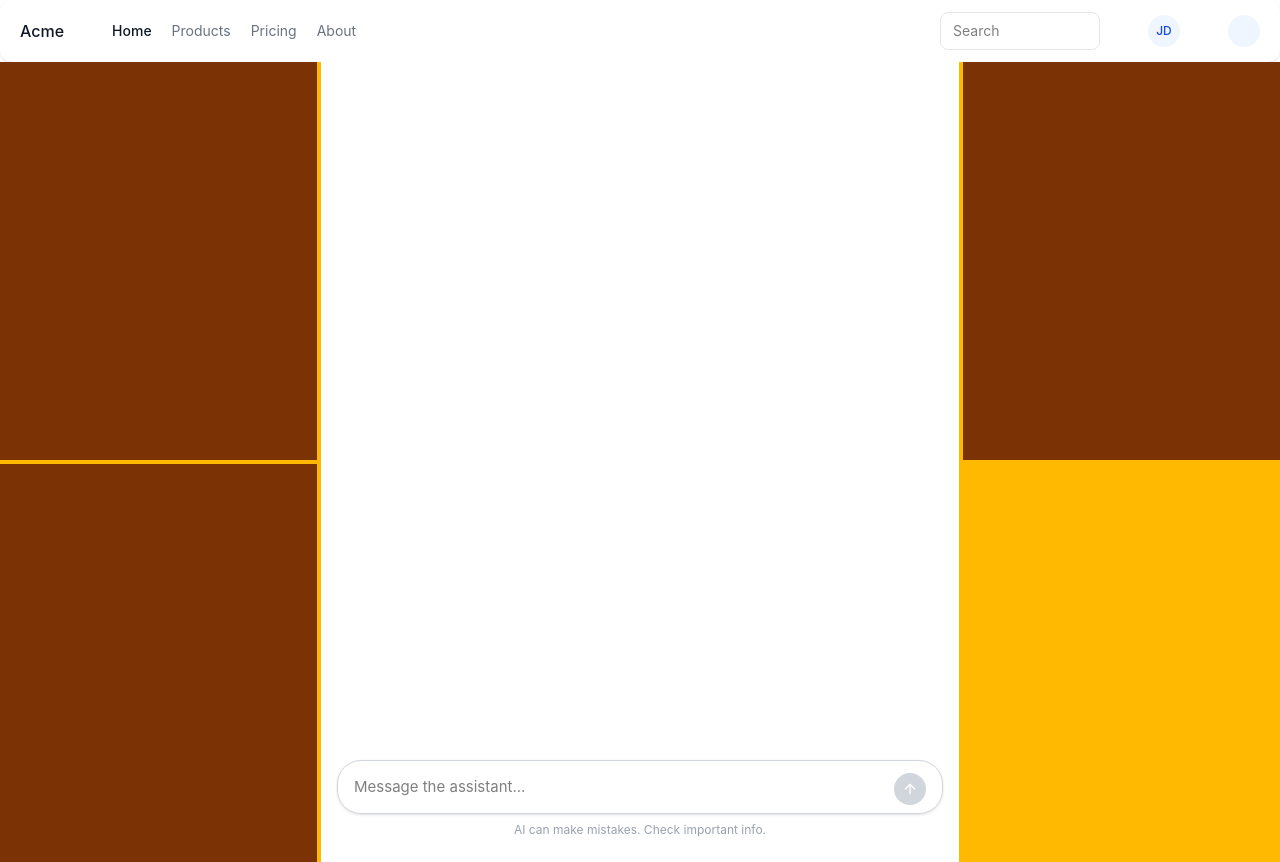
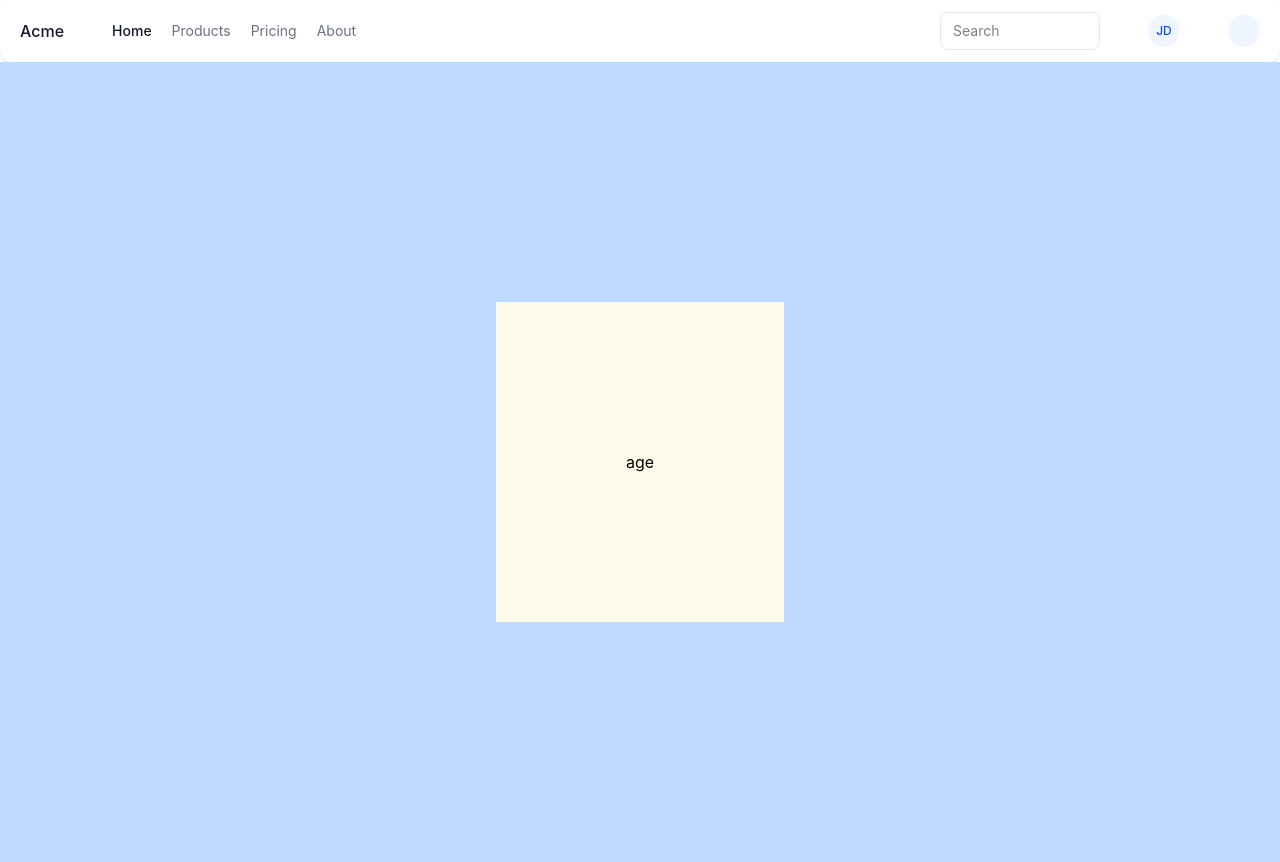
Before and after one commit to tiwarinirjal0-sketch/learnmate, a React (Vite) app in the folder study-assistant-frontend/: page /quiz in a window 1280 px wide. Built offline with nearby package versions, Linux system fonts and the light colour scheme.

Commit message:
add react-router-dom and flascard feature basic ui

```diff
--- a/package.json
+++ b/package.json
@@ -1,6 +1,5 @@
 {
   "dependencies": {
-    "lucide-react": "^1.23.0",
-    "react-router-dom": "^7.18.1"
+    "lucide-react": "^1.23.0"
   }
 }
--- a/study-assistant-frontend/src/App.jsx
+++ b/study-assistant-frontend/src/App.jsx
@@ -1,13 +1,12 @@
-
+import { BrowserRouter } from "react-router-dom";
 import Nav from "./components/common/Navbar";
 import AppRoutes from "./routes/AppRoutes";
-import Home from "./pages/Homepage";
 
-export default function App(){
-  return(
-    <>
+export default function App() {
+  return (
+    <BrowserRouter>
       <Nav />
-       <Home />
-    </>
-  )
+      <AppRoutes />
+    </BrowserRouter>
+  );
 }
--- /dev/null
+++ b/study-assistant-frontend/src/features/quizzes/components/Cards.jsx
@@ -0,0 +1,25 @@
+import { useState } from "react"
+
+
+
+
+export default function QuizCards(){
+    const quizzes = [
+        {qn:"what is your name", ans:"my name is nirjal"},
+        {qn:"age", ans:50}
+    ]
+    const [flip, setFlip] = useState(false)
+    return(
+        <div className="relative h-80 w-72 bg-amber-50 flex items-center justify-center">
+           {quizzes.map(item=>(
+            <div
+            onClick={()=>setFlip(prev=>!prev)}
+            className="absolute h-full w-full bg-amber-50 flex items-center justify-center">
+             {flip?item.ans:item.qn}
+            </div>
+
+
+           ))}
+        </div>
+    )
+}
--- a/study-assistant-frontend/src/features/quizzes/pages/Quiz.jsx
+++ b/study-assistant-frontend/src/features/quizzes/pages/Quiz.jsx
@@ -0,0 +1,10 @@
+import QuizCards from "../components/Cards";
+
+
+export default function Quiz(){
+    return (
+        <div className="min-h-screen min-w-screen items-center bg-blue-200 flex justify-center ">
+            <QuizCards />
+        </div>
+    )
+}
--- a/study-assistant-frontend/src/pages/Homepage.jsx
+++ b/study-assistant-frontend/src/pages/Homepage.jsx
@@ -1,10 +1,17 @@
 import ChatBox from "../features/chat/pages/Chatbox";
+import { Navigate,useNavigate } from "react-router-dom";
 
 export default function Home(){
+     const nav = useNavigate()
     return(
+
         <>
          <div className="w-screen min-h-screen bg-amber-400 grid grid-cols-4 grid-rows-2 gap-1">
-              <div className="bg-amber-900"></div>
+              <div className="bg-amber-900 flex items-center justify-center">
+                 <button
+                 onClick={()=>nav('/quiz')}
+                 className="text-white bg-cyan-600 p-2 rounded-2xl hover:bg-blue-300 hover:text-black">Go to quiz</button>
+              </div>
               <div className="bg-amber-900 col-span-2 row-span-2">
                 <ChatBox />
               </div>
--- a/study-assistant-frontend/src/routes/AppRoutes.jsx
+++ b/study-assistant-frontend/src/routes/AppRoutes.jsx
@@ -1,20 +1,14 @@
-import { BrowserRouter, Routes, Route } from "react-router-dom";
-
+import { Routes, Route } from "react-router-dom";
 import Home from "../pages/Homepage";
-// import Login from "./Login";
-// import Dashboard from "./Dashboard";
-// import NotFound from "./NotFound";
+import Quiz from "../features/quizzes/pages/Quiz";
 
 const AppRoutes = () => {
   return (
-    <BrowserRouter>
-      <Routes>
-        <Route path="/" element={<Home />} />
-        {/* <Route path="/login" element={<Login />} />
-        <Route path="/dashboard" element={<Dashboard />} />
-        <Route path="*" element={<NotFound />} /> */}
-      </Routes>
-    </BrowserRouter>
+    <Routes>
+      <Route path="/" element={<Home />} />
+      {/* other routes */}
+      <Route path="/quiz" element={<Quiz />} />
+    </Routes>
   );
 };
 
```
Also changed, not shown: 2 other files (tests, documents, lock files or other folders).
